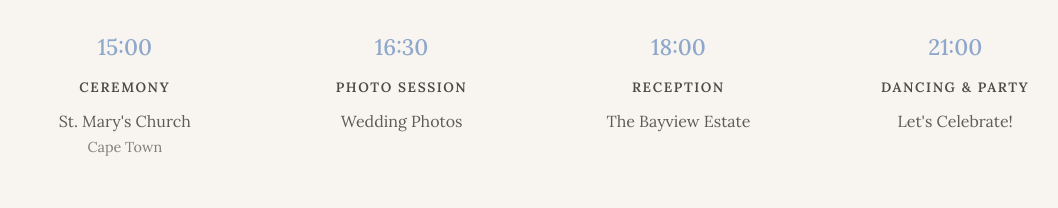
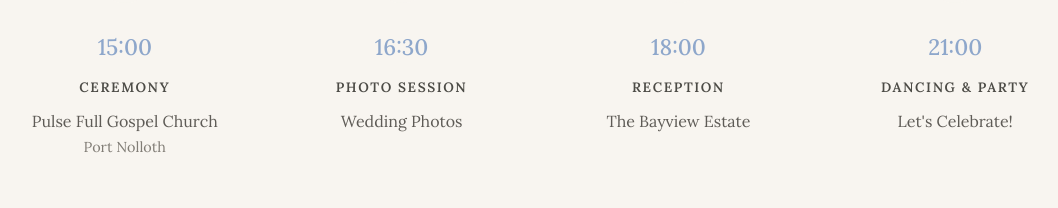
Before and after one commit to teddy-wests1de/mlandrew-wdng, a React (Vite) app: page / in a window 1280 px wide. Shown: the part 2191-2399 px from the top of the page, without its empty margins (100-1158 px from the left). Built offline with nearby package versions, Linux system fonts and the light colour scheme; a web font is replaced by a local one.

Commit message:
Adding Location detail

```diff
--- a/src/components/EventDetails.jsx
+++ b/src/components/EventDetails.jsx
@@ -28,11 +28,11 @@ function EventDetails() {
           </div>
 
           <div className="event-details-location">
-            St. Mary's Church
+            Pulse Full Gospel Church
           </div>
 
           <div className="event-details-city">
-            Cape Town
+            Port Nolloth
           </div>
 
         </div>
```
